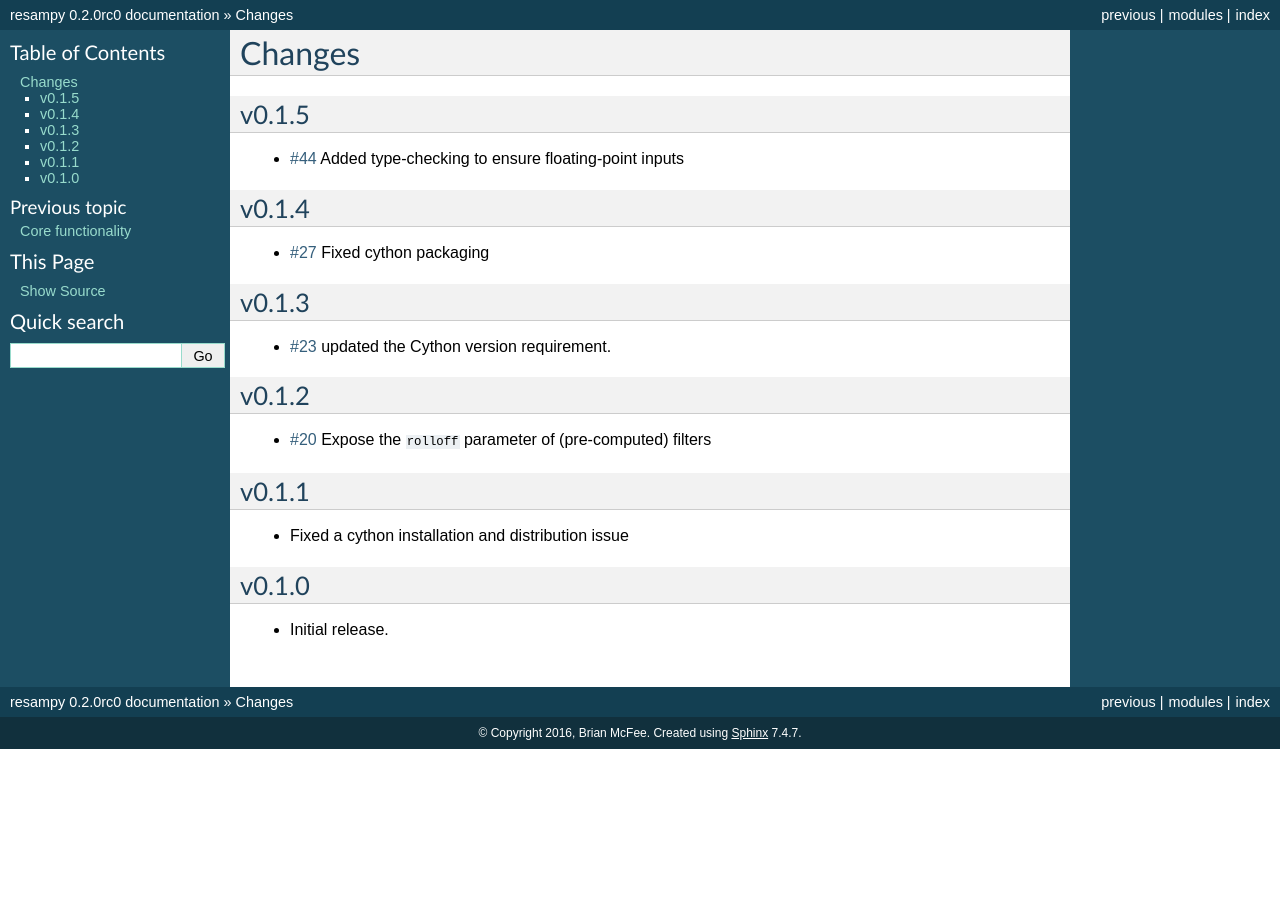
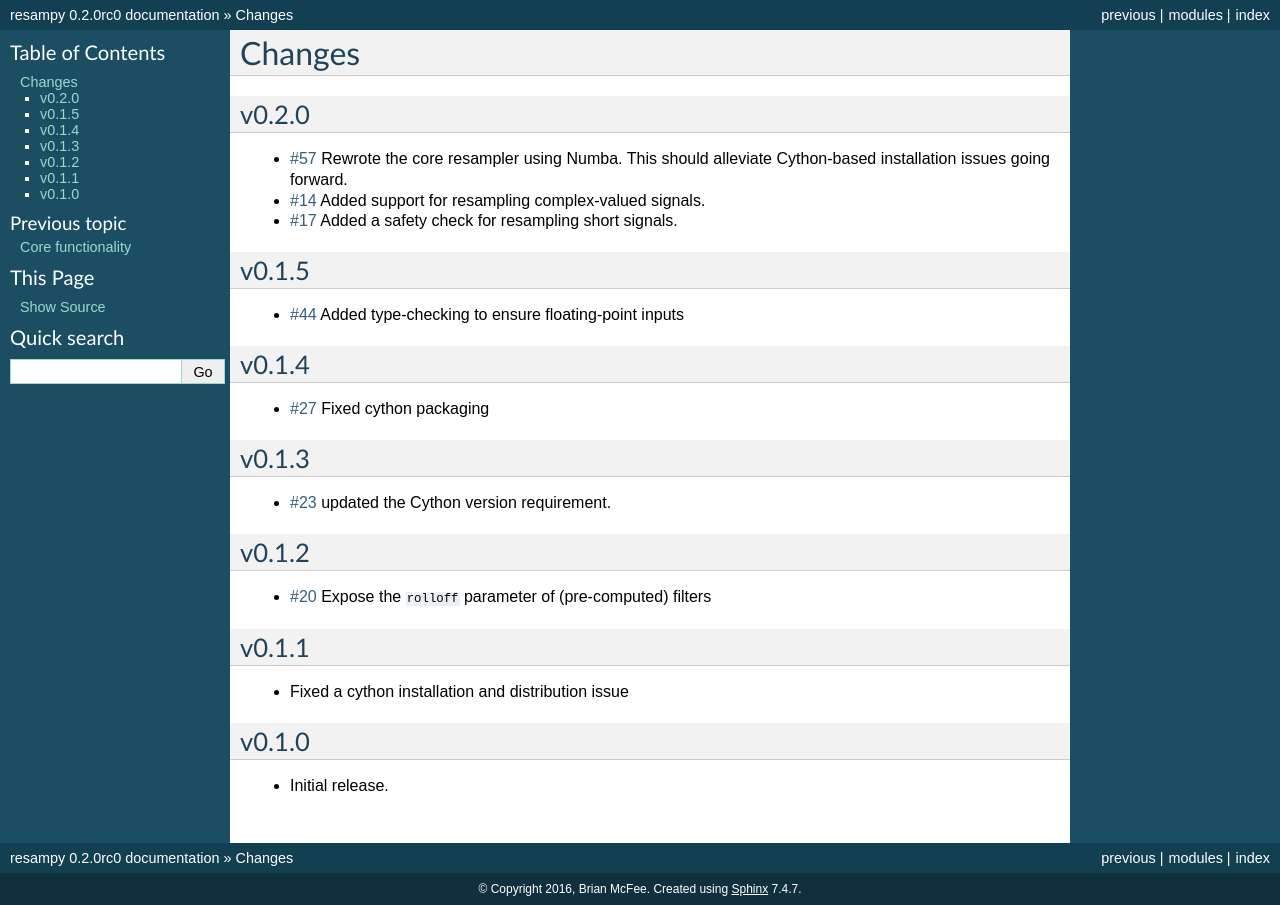
Before and after one commit to bmcfee/resampy, a Sphinx documentation site: the page built from docs/changes.rst, in a window 1280 px wide. Built offline with Sphinx 7.4.7, drawn with Linux system fonts in a browser that asks for light colours.

Commit message:
updated changelog for 0.2.0 [ci skip]

```diff
--- a/docs/changes.rst
+++ b/docs/changes.rst
@@ -1,5 +1,11 @@
 Changes
 -------
+
+v0.2.0
+~~~~~~
+- `#57 <https://github.com/bmcfee/resampy/issues/57>`_ Rewrote the core resampler using Numba. This should alleviate Cython-based installation issues going forward.
+- `#14 <https://github.com/bmcfee/resampy/issues/14>`_ Added support for resampling complex-valued signals.
+- `#17 <https://github.com/bmcfee/resampy/issues/17>`_ Added a safety check for resampling short signals.
 
 v0.1.5
 ~~~~~~
```
